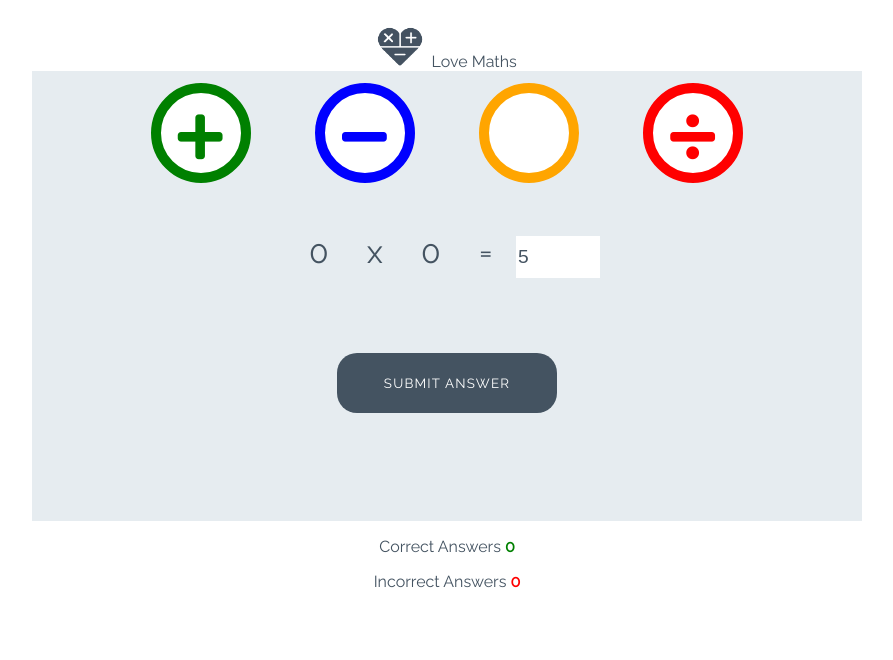
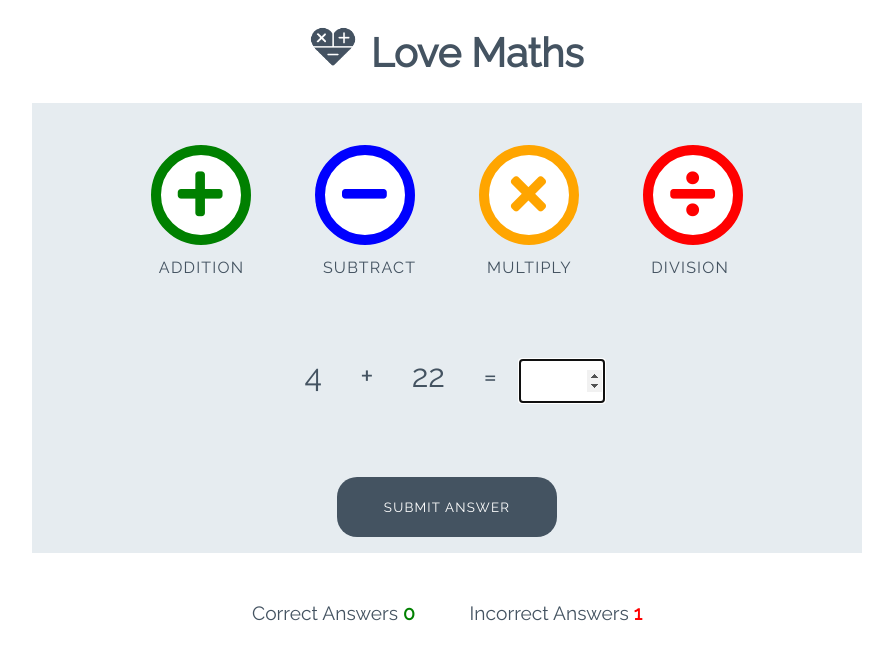
Before and after one commit to kchohanaza/Love-maths, a plain HTML site: page index.html in a window 1280 px wide. Both pictures are taken after typing "5" into the empty fields and a click on the button "SUBMIT ANSWER". Shown: the whole page, without its empty margins (193-1086 px from the left). Drawn offline with Linux system fonts and the light colour scheme.

Commit message:
add favicon and final tidy ups for the user

```diff
--- a/css/style.css
+++ b/css/style.css
@@ -1,3 +1,5 @@
+/* --------- Global style */
+
 body {
     background-color: white;
     font-family: "Raleway", sans-serif;
@@ -47,6 +49,7 @@ body {
     width: 60%;
     font-size: 1.2rem;
 }
+
 .controls-area {
     width: 85%;
     margin: 30px auto;
@@ -107,8 +110,8 @@ body {
     margin: 0 30px;
     transition: all 0.5s;
 }
-    /*we have added athe(: ::after) pseudo-selector*/
-.btn--big: ::after {
+
+.btn--big::after{
     content: attr(data-type);
     font-size: 1rem;
     color: #445361;
--- a/index.html
+++ b/index.html
@@ -1,39 +1,40 @@
 <!DOCTYPE html>
 <html lang="en">
+
 <head>
     <meta charset="UTF-8">
     <meta name="viewport" content="width=device-width, initial-scale=1.0">
 
-    <!--font awesome and google fonts-->
+    <!-- font awesome and google fonts -->
     <link rel="stylesheet" href="https://use.fontawesome.com/releases/v5.7.2/css/all.css"
-     integrity="sha384-fnmOCqbTlWIlj8LyTjo7mOUStjsKC4pOpQbqyi7RrhN7udi9RwhKkMHpvLbHG9Sr" crossorigin="anonymous">
-     <link href="https://fonts.googleapis.com/css?family=Raleway%7CRighteous" rel="stylesheet">
+        integrity="sha384-fnmOCqbTlWIlj8LyTjo7mOUStjsKC4pOpQbqyi7RrhN7udi9RwhKkMHpvLbHG9Sr" crossorigin="anonymous">
+    <link href="https://fonts.googleapis.com/css?family=Raleway%7CRighteous" rel="stylesheet">
+
     <link rel="stylesheet" href="css/style.css">
+    <link rel='shortcut icon' type='image/x-icon' href='favicon.ico' />
+    <title>Document</title>
 </head>
+
 <body>
-    <h1 class="heading"></h1>
-    <!--adding our images here and using alt when we hover over the image gives explaintion what it does-->
-        <img class="logo" src="/images/logo.png" alt="logo"> Love Maths
-<!--using div to add a game-area-->
+    <h1 class="heading">
+        <img class="logo" src="images/logo.png" alt="logo"> Love Maths
+    </h1>
+
     <div class="game-area">
-        <div class="contorl-area">
-            <!--button element represnt a button labbled by its content-->
-            <!--I element represent a span of text in an alternative voice or mood-->
+        <div class="controls-area">
             <button data-type="addition" class="btn btn--big btn--green">
                 <i class="fas fa-plus"></i>
             </button>
-            <button  data-type="subtraction" class="btn btn--big btn--blue">
+            <button data-type="subtract" class="btn btn--big btn--blue">
                 <i class="fas fa-minus"></i>
             </button>
-            <button  data-type="multiply" class="btn btn--big btn--orange">
-                <i class="fas fa-multiply"></i>
+            <button data-type="multiply" class="btn btn--big btn--orange">
+                <i class="fas fa-times"></i>
             </button>
-            <button  data-type="division" class="btn btn--big btn--red">
+            <button data-type="division" class="btn btn--big btn--red">
                 <i class="fas fa-divide"></i>
             </button>
         </div>
-
-
         <div class="question-area">
             <span id="operand1">0</span>
             <span id="operator">x</span>
@@ -42,16 +43,15 @@
             <p class="answer-message">Enter Answer:</p>
             <input id="answer-box" type="number">
         </div>
+        <button data-type="submit" class="btn btn--gray">Submit Answer</button>
+    </div>
 
-        <button data-type="submit" class="btn btn--gray">Submit Answer</button>
-        </div>
-
-
-<!--adding some paragraphs in socore-area-->
-    <div class="score-area"></div>
-    <p class="score">Correct Answers <span id="score">0</span></p>
-    <p class="score">Incorrect Answers  <span id="incorrect">0</span></p></p>
+    <div class="score-area">
+        <p class="scores">Correct Answers <span id="score">0</span></p>
+        <p class="scores">Incorrect Answers <span id="incorrect">0</span></p>
+    </div>
 
     <script src="js/script.js"></script>
 </body>
+
 </html>
--- a/js/script.js
+++ b/js/script.js
@@ -14,6 +14,12 @@ document.addEventListener("DOMContentLoaded", function() {
             }
         });
     }
+    document.getElementById("answer-box").addEventListener("keydown", function(event) {
+            if (event.key === "Enter") {
+                checkAnswer();
+            }
+
+    })
 
     runGame("addition");
 
@@ -25,6 +31,8 @@ document.addEventListener("DOMContentLoaded", function() {
  */
 function runGame(gameType) {
 
+    document.getElementById("answer-box").value = "";
+    document.getElementById("answer-box").focus();
     // Creates two random numbers between 1 and 25
     let num1 = Math.floor(Math.random() * 25) + 1;
     let num2 = Math.floor(Math.random() * 25) + 1;
@@ -56,8 +64,9 @@ function checkAnswer() {
         alert("Hey! You got it right! :D");
         incrementScore();
     } else {
+        incrementWrongAnswer();
         alert(`Awwww.... you answered ${userAnswer}. The correct answer was ${calculatedAnswer[0]}!`);
-        incrementWrongAnswer();
+
     }
 
     runGame(calculatedAnswer[1]);
@@ -84,7 +93,9 @@ function calculateCorrectAnswer() {
         alert(`Unimplemented operator ${operator}`);
         throw `Unimplemented operator ${operator}. Aborting!`;
     }
+
 }
+
 /**
  * Gets the current score from the DOM and increments it by 1
  */
@@ -121,7 +132,6 @@ function displaySubtractQuestion(operand1, operand2) {
 
 }
 
-
 function displayMultiplyQuestion(operand1, operand2) {
 
     document.getElementById('operand1').textContent = operand1;
@@ -129,40 +139,3 @@ function displayMultiplyQuestion(operand1, operand2) {
     document.getElementById('operator').textContent = "x";
 
 }
-
-
-
-
-
-
-
-function runGame() {
-
-}
-
-function checkAnswer() {
-
-}
-function calculateCorrectanswer () {
-
-}
-
-function incrementScore() {
-
-}
-
-function incrementWrongAnswer() {
-
-}
-
-function displayAdditionQuestion() {
-
-}
-
-
-function displaySubtractionQuestion() {
-}
-
-
-function displaymultiplyQuestion() {
-}
```
